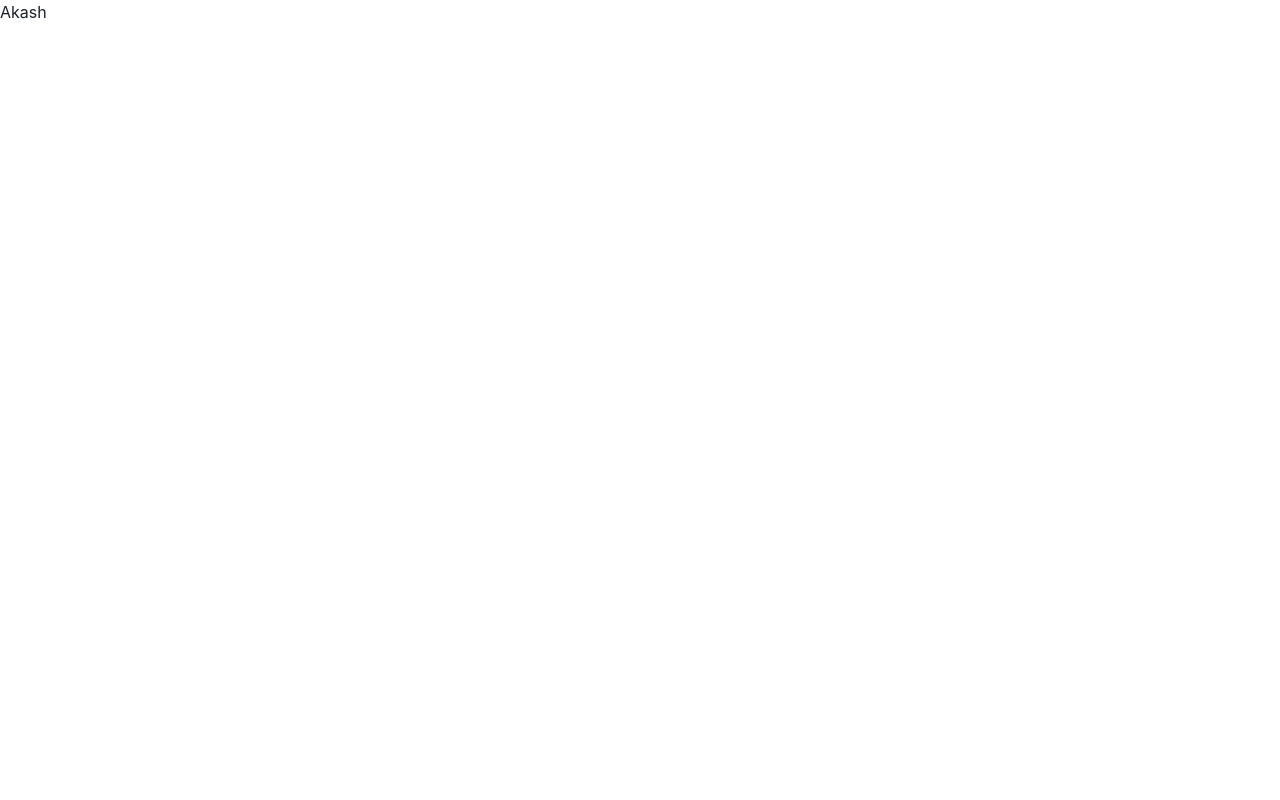
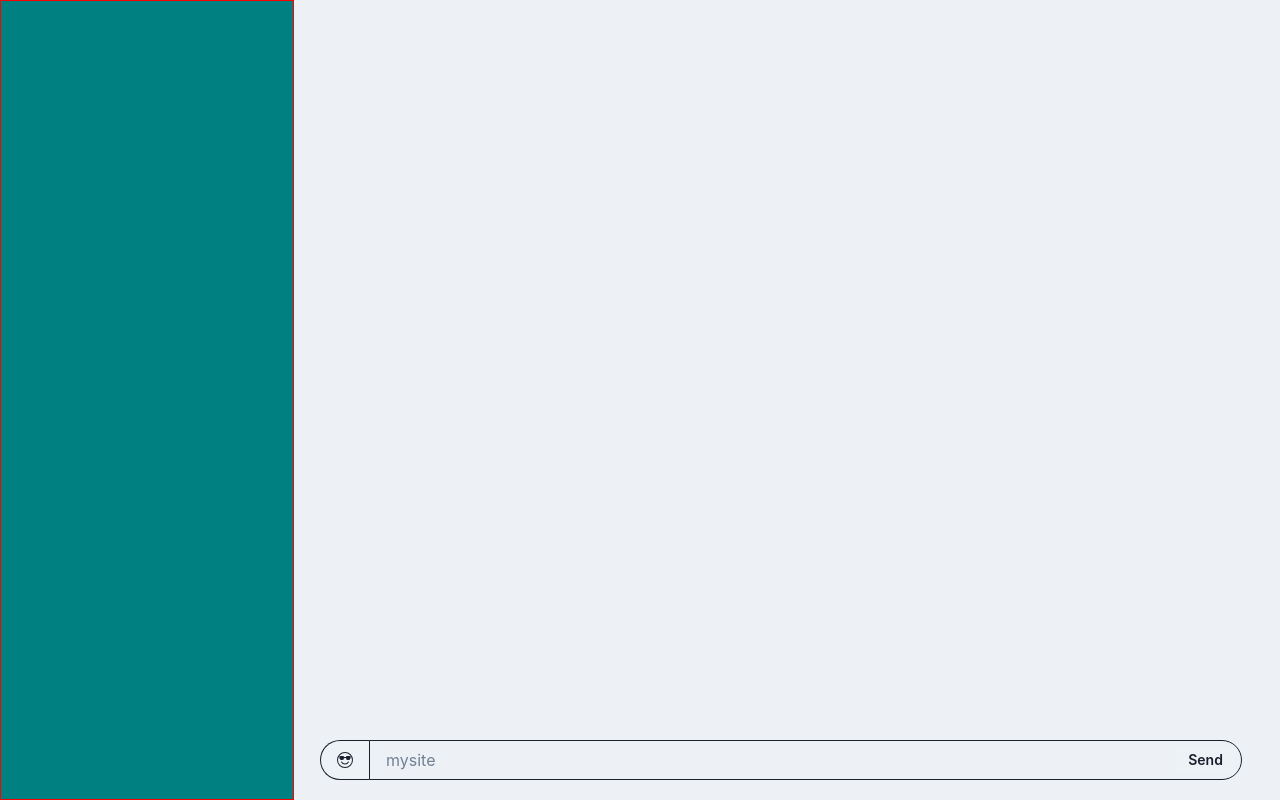
Before and after one commit to itsAkash12/extraspace-assignment, a React (Vite) app in the folder frontend/: page / in a window 1280 px wide. Built offline with nearby package versions, Linux system fonts and the light colour scheme.

Commit message:
added:basic structure with sidebar, input box and chat screen

```diff
--- a/frontend/package.json
+++ b/frontend/package.json
@@ -15,7 +15,9 @@
     "@emotion/styled": "^11.11.0",
     "framer-motion": "^10.15.1",
     "react": "^18.2.0",
-    "react-dom": "^18.2.0"
+    "react-dom": "^18.2.0",
+    "react-icons": "^4.10.1",
+    "react-router-dom": "^6.15.0"
   },
   "devDependencies": {
     "@types/react": "^18.2.15",
--- a/frontend/src/App.tsx
+++ b/frontend/src/App.tsx
@@ -1,10 +1,11 @@
 import './App.css'
 import {Box} from "@chakra-ui/react"
+import ChatPage from './pages/ChatPage'
 
 function App() {
   return(
     <Box>
-      Akash
+      <ChatPage/>
     </Box>
   )
 }
--- /dev/null
+++ b/frontend/src/components/ChatScreen.tsx
@@ -0,0 +1,14 @@
+import React from "react";
+import InputBox from "./InputBox";
+import { Box } from "@chakra-ui/react";
+import "../styles/ChatScreen.css"
+
+const ChatScreen = () => {
+  return (
+    <Box className="screen_main_container">
+      <InputBox></InputBox>
+    </Box>
+  );
+};
+
+export default ChatScreen;
--- /dev/null
+++ b/frontend/src/components/InputBox.tsx
@@ -0,0 +1,35 @@
+import React from "react";
+import {
+  Box,
+  Stack,
+  InputGroup,
+  Input,
+  InputRightElement,
+  Button,
+InputLeftAddon,
+FormControl,
+Text
+} from "@chakra-ui/react";
+import {BsEmojiSunglasses} from "react-icons/bs"
+
+const InputBox = () => {
+  return (
+    <Box position={"fixed"} bottom={5} w={"72%"}>
+      <Stack spacing={4}>
+       <FormControl onSubmit={()=> console.log("akash")}>
+       <InputGroup border={"thin"} >
+          <InputLeftAddon children={<BsEmojiSunglasses/>} borderLeftRadius={"50px"}/>
+          <Input placeholder="mysite" borderRadius={"50px"} _hover={{border:"1px solid black"}}/>
+          <InputRightElement width='4.5rem'>
+        <Button h='1.75rem' size='sm' type="button">
+          Send
+        </Button>
+      </InputRightElement>
+        </InputGroup>
+       </FormControl>
+      </Stack>
+    </Box>
+  );
+};
+
+export default InputBox;
--- /dev/null
+++ b/frontend/src/components/Sidebar.tsx
@@ -0,0 +1,13 @@
+import React from 'react'
+import {Box} from "@chakra-ui/react"
+import "../styles/Sidebar.css"
+
+const Sidebar = () => {
+  return (
+    <Box className='sidebar_main_container'>
+
+    </Box>
+  )
+}
+
+export default Sidebar
--- /dev/null
+++ b/frontend/src/pages/ChatPage.tsx
@@ -0,0 +1,17 @@
+import React from 'react'
+import "../styles/ChatPage.css"
+import {Box} from "@chakra-ui/react"
+import Sidebar from '../components/Sidebar'
+import InputBox from '../components/InputBox'
+import ChatScreen from '../components/ChatScreen'
+
+const ChatPage = () => {
+  return (
+    <Box className='chat-main-container'>
+        <Sidebar></Sidebar>
+        <ChatScreen></ChatScreen>
+    </Box>
+  )
+}
+
+export default ChatPage
--- /dev/null
+++ b/frontend/src/styles/ChatPage.css
@@ -0,0 +1,6 @@
+.chat-main-container{
+    width: 100vw;
+    height: 100vh;
+    background: #EDF1F5;
+    display: flex;
+}
--- /dev/null
+++ b/frontend/src/styles/ChatScreen.css
@@ -0,0 +1,5 @@
+.screen_main_container{
+    width: 77vw;
+    height: 100vh;
+    padding: 2%;
+}
--- /dev/null
+++ b/frontend/src/styles/Sidebar.css
@@ -0,0 +1,6 @@
+.sidebar_main_container{
+    width: 23vw;
+    height: 100vh;
+    background: teal;
+    border: 1px solid red;
+}
```
Also changed, not shown: 1 other file (tests, documents, lock files or other folders).
